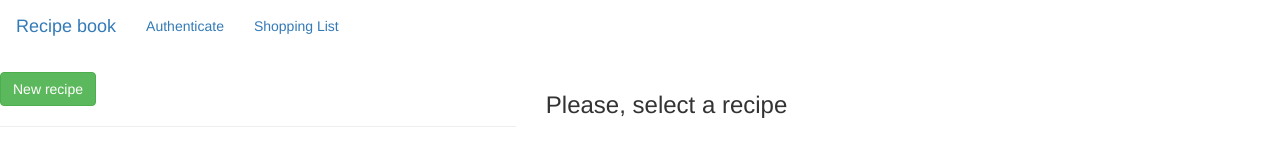
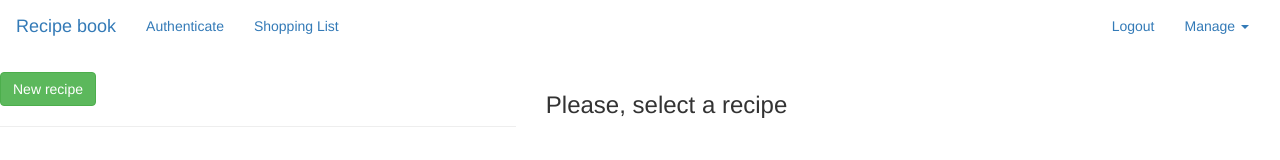
Before and after one commit to Lejla1502/Recipebook, an Angular app: page /recipes in a window 1280 px wide. Shown: the top 160 px of the page. Built offline with nearby package versions, Linux system fonts and the light colour scheme.

Commit message:
Adding token to outgoing request pt2

```diff
--- a/src/app/header/header.component.html
+++ b/src/app/header/header.component.html
@@ -11,7 +11,7 @@
                 <li routerLinkActive="active" *ngIf="!isAuthenticated"><a routerLink="/auth" >Authenticate</a></li>
                 <li routerLinkActive="active"><a routerLink="/shopping-list">Shopping List</a></li>
             </ul>
-            <ul class="nav navbar-nav navbar-right" *ngIf="isAuthenticated">
+            <ul class="nav navbar-nav navbar-right" >
                 <li>
                     <a style="cursor:pointer;">Logout</a>
                 </li>
--- a/src/app/shared/data-storage.service.ts
+++ b/src/app/shared/data-storage.service.ts
@@ -1,6 +1,6 @@
-import { HttpClient } from "@angular/common/http";
+import { HttpClient, HttpParams } from "@angular/common/http";
 import { Injectable } from "@angular/core";
-import { map, tap } from "rxjs/operators";
+import { exhaustMap, map, take, tap } from "rxjs/operators";
 import { AuthService } from "../auth/auth/auth.service";
 import { Recipe } from "../recipes/recipe.model";
 import { RecipeService } from "../recipes/recipe.service";
@@ -22,15 +22,30 @@ export class DataStorageService {
 
     fetchRecipes()
     {
-        return this.http.get<Recipe[]>('https://ng-course-recipe-book-8865c-default-rtdb.firebaseio.com/recipes.json')
-        .pipe(map(recipes=>{
+        //taking one value from the observable and automatically unsubscribing - take(1)
+        //plus we need to pipe user obervable and http observable together into one big observable
+        //we do this with exhaustMap: it waits for the user observable to complete which will happen after we took the latest user
+        //after we get the user, we pass it in a function and then we return a new observable which will replace our previous observable in the
+        //entire observable chain
+        //in the end the entire observable chain switches to http observable which returns recipes
+
+        return this.authService.user.pipe(take(1), exhaustMap(user=>{
+            return this.http.get<Recipe[]>('https://ng-course-recipe-book-8865c-default-rtdb.firebaseio.com/recipes.json',
+            {
+                params: new HttpParams().set('auth', user.token)
+            });
+
+        }),
+        map(recipes=>{
             return recipes.map(recipe=>{
                 return {...recipe, ingredients:recipe.ingredients?recipe.ingredients:[]};
             });
-        }), tap(recipes=>{
+        }),
+        tap(recipes=>{
                 this.recipeService.setRecipes(recipes);
         })
         );
 
+
     }
 }
```
